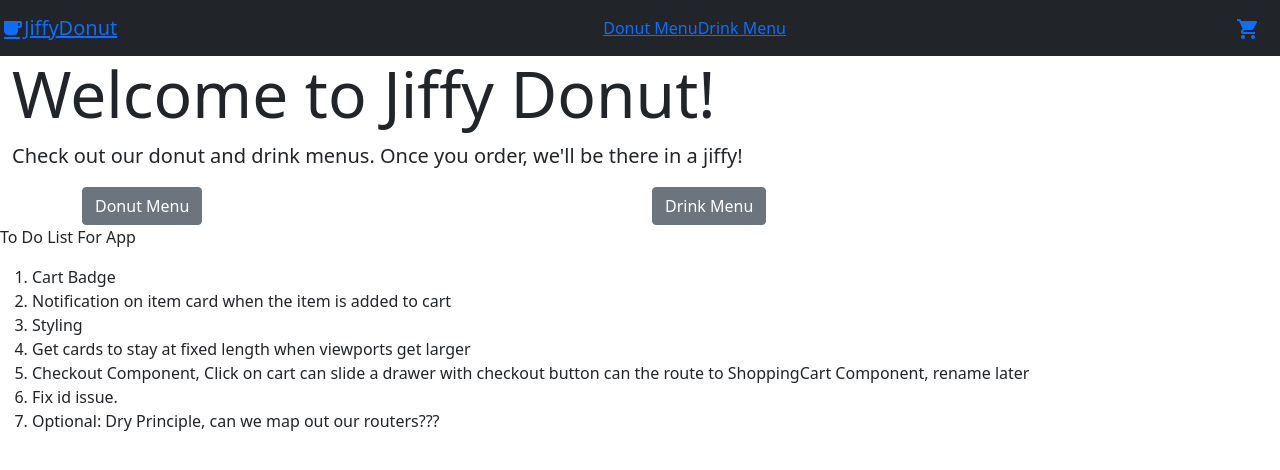
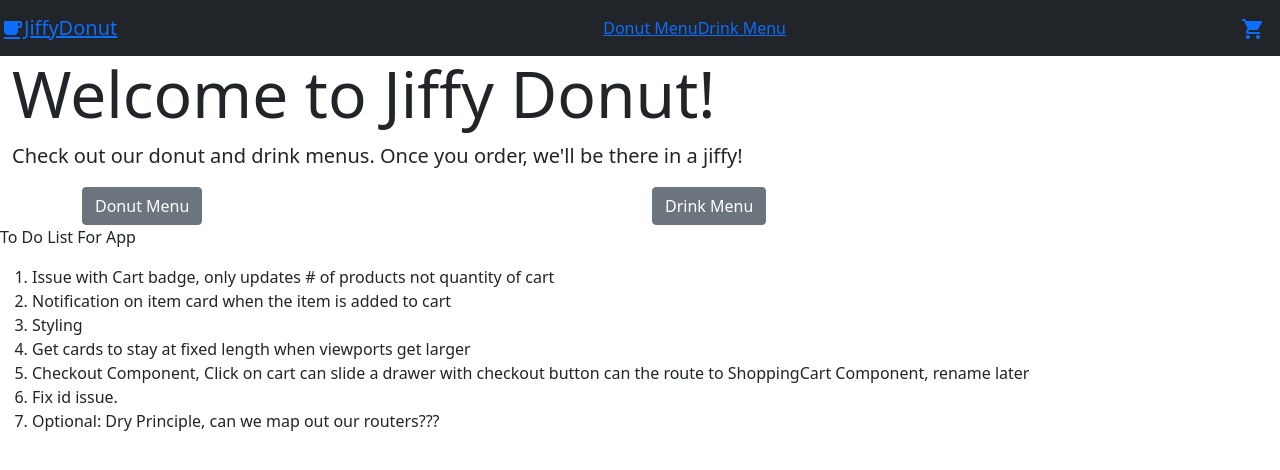
Before and after one commit to ncarlson55/donut-app, a React (Create React App) app: page /home in a window 1280 px wide. Shown: the top 470 px of the page. Built offline with nearby package versions, Linux system fonts and the light colour scheme.

Commit message:
Fixed issue with Badge counting quantity

```diff
--- a/src/App.js
+++ b/src/App.js
@@ -47,6 +47,12 @@ function App() {
     }
   }
 
+  //function that sums the qty.value whenenver products is added or removed from state
+  const sumCartQty = cartItems.reduce((acc, item) => {
+    return acc + item.qty
+  }, 0)
+
+  console.log(cartItems, sumCartQty)
   return (
     <BrowserRouter>
       <div className="App">
@@ -56,7 +62,7 @@ function App() {
           cartItems={cartItems}
           onAdd={onAdd}
           onRemove={onRemove}
-          countCartItems={cartItems.length}
+          sumCartQty={sumCartQty}
         />
       </div>
     </BrowserRouter>
--- a/src/component/MainComponent.js
+++ b/src/component/MainComponent.js
@@ -13,7 +13,7 @@ import { Switch, Route, Redirect, withRouter } from 'react-router-dom';
 function Main(props) {
   return (
     <div>
-      <NavBar countCartItems={props.countCartItems} />
+      <NavBar sumCartQty={props.sumCartQty} />
       <Switch>
         <Route exact path="/home" component={MainHero} />
         <Route
@@ -43,10 +43,8 @@ function Main(props) {
       </Switch>
       <p>To Do List For App</p>
       <ol>
-        <li>Cart Badge</li>
-        <li>
-          Notification on item card when the item is added to cart
-        </li>
+        <li>Issue with Cart badge, only updates # of products not quantity of cart</li>
+        <li>Notification on item card when the item is added to cart</li>
         <li>Styling</li>
         <li>Get cards to stay at fixed length when viewports get larger</li>
         <li>
--- a/src/component/Navbar/NavbarComponent.js
+++ b/src/component/Navbar/NavbarComponent.js
@@ -28,7 +28,7 @@ const NavBar = (props) => {
             JiffyDonut
           </NavLink>
         </NavbarBrand>
-        <div style={{ paddingRight: '20px', paddingTop: "15px" }}>
+        <div style={{ paddingRight: '15px', paddingTop: '15px' }}>
           <Badge badgeContent={props.countCartItems} color="primary">
             <NavbarToggler onClick={toggle} />
           </Badge>
@@ -43,9 +43,13 @@ const NavBar = (props) => {
             </NavItem>
           </Nav>
           <Nav className="ml-auto" navbar>
-            <NavItem style={{ paddingRight: '20px' }}>
+            <NavItem style={{ paddingRight: '15px' }}>
               <NavLink to="/checkout">
-                <Badge badgeContent={props.countCartItems} color="primary">
+                <Badge
+                  badgeContent={props.sumCartQty}
+                  color="primary"
+                  overlap="circular"
+                >
                   <ShoppingCartIcon />
                 </Badge>
               </NavLink>
```
